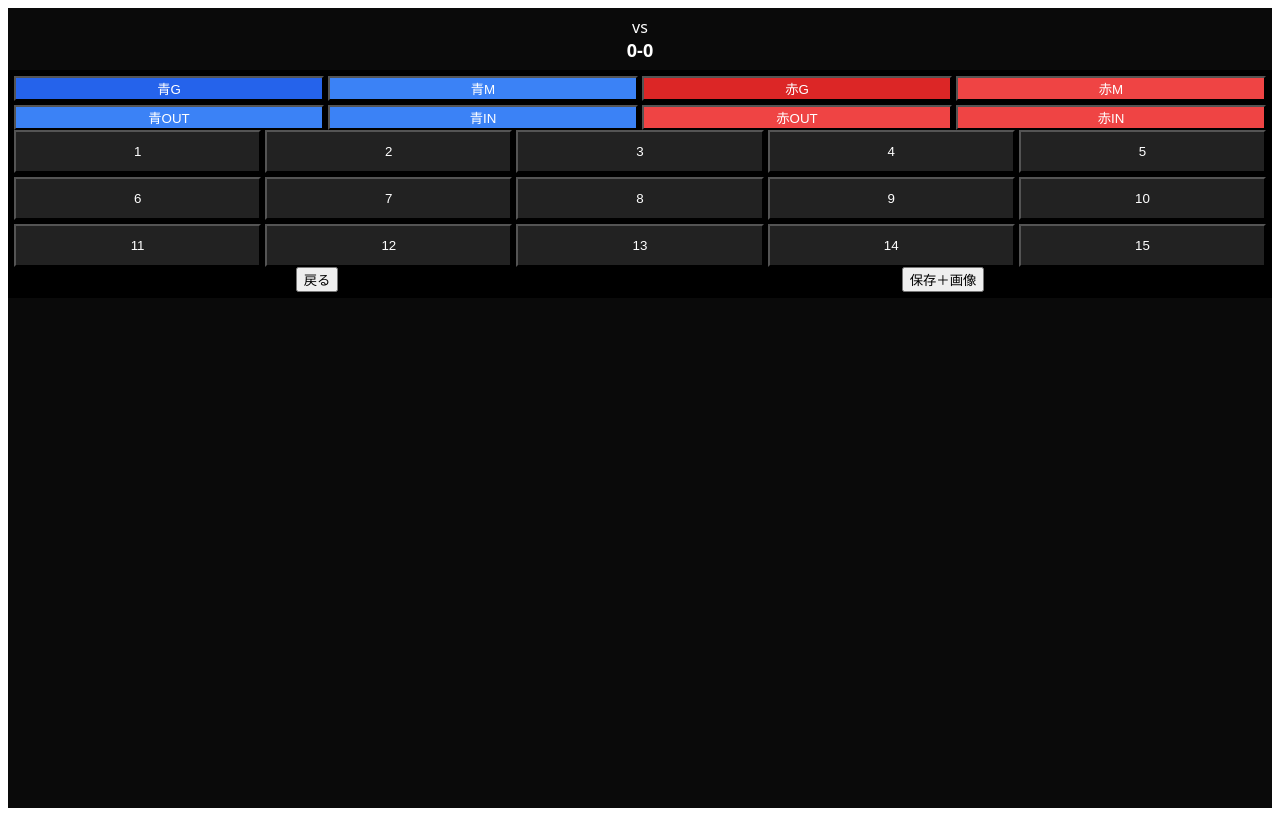
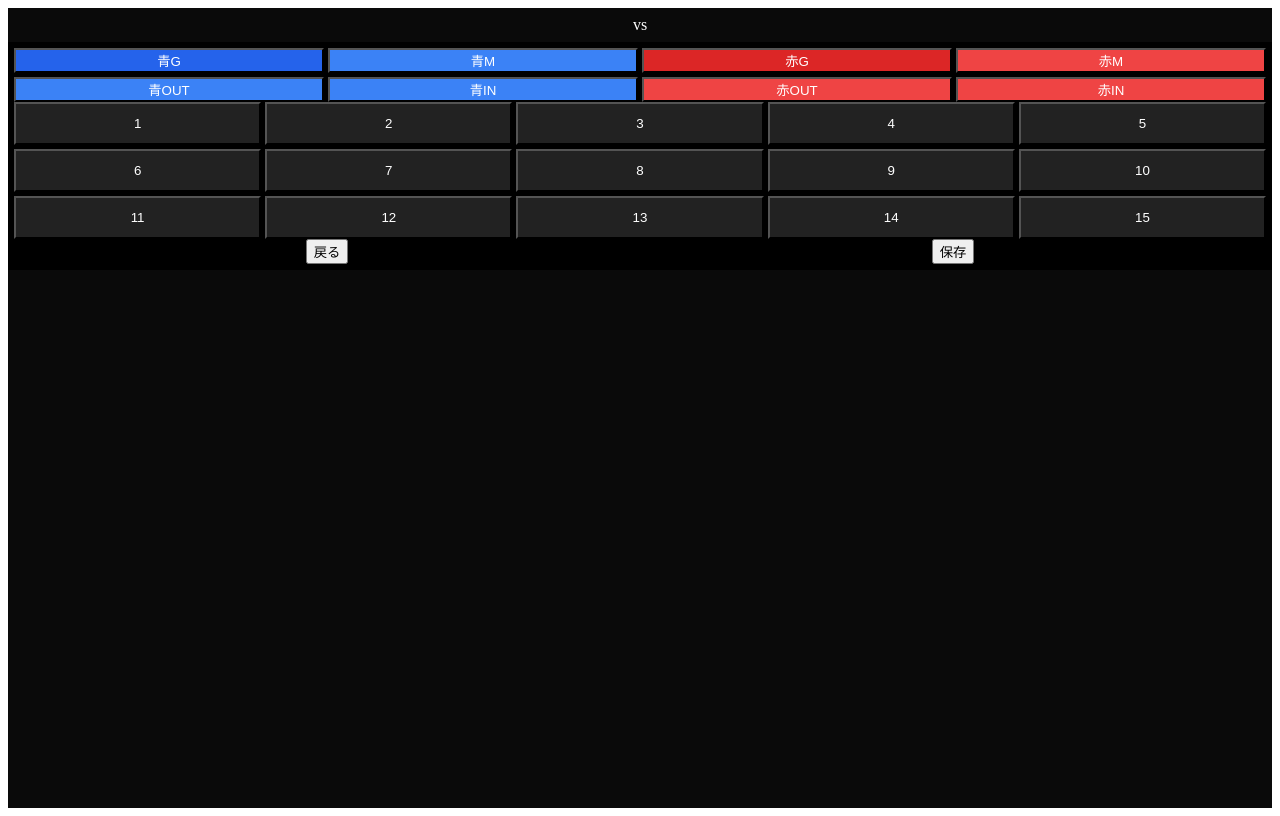
Before and after one commit to hakkinen9301/handball-score-new, a React (Create React App) app: page / in a window 1280 px wide. Both pictures are taken after a click on the button "試合開始". Built offline with nearby package versions, Linux system fonts and the light colour scheme.

Commit message:
Refactor event handling and score calculation
Removed score calculation from save function and adjusted event handling.

```diff
--- a/src/App.js
+++ b/src/App.js
@@ -20,24 +20,11 @@ export default function App() {
     if (saved) setHistory(JSON.parse(saved));
   }, []);
 
-  // スコア
-  const calcScore = () => {
-    let b = 0, r = 0;
-    events.forEach(e => {
-      if (e.type === "goal") {
-        if (e.team === "blue") b++;
-        if (e.team === "red") r++;
-      }
-    });
-    return `${b}-${r}`;
-  };
-
-  // イベント追加
   const addEvent = (team, type, number) => {
-    setEvents(prev => {
+    setEvents((prev) => {
       const list = [...prev, { team, type, number }];
       let b = 0, r = 0;
-      return list.map(e => {
+      return list.map((e) => {
         if (e.type === "goal") {
           if (e.team === "blue") b++;
           if (e.team === "red") r++;
@@ -47,20 +34,17 @@ export default function App() {
     });
   };
 
-  const undo = () => setEvents(prev => prev.slice(0, -1));
+  const undo = () => setEvents((prev) => prev.slice(0, -1));
 
-  // ■ 保存（履歴＋画像）
   const save = async () => {
     try {
-      // 履歴保存
       const newHistory = [
-        { info, events, score: calcScore(), id: Date.now() },
+        { info, events, id: Date.now() },
         ...history
       ];
       setHistory(newHistory);
       localStorage.setItem("matches", JSON.stringify(newHistory));
 
-      // 画像保存
       const canvas = await html2canvas(captureRef.current, {
         backgroundColor: "#0a0a0a",
         scale: 2
@@ -70,24 +54,15 @@ export default function App() {
       link.download = "score.png";
       link.href = canvas.toDataURL();
       link.click();
-
-    } catch (e) {
-      alert("画像保存に失敗（履歴は保存済み）");
+    } catch {
+      alert("画像保存失敗（履歴は保存済み）");
     }
-  };
-
-  const loadMatch = (m) => {
-    setInfo(m.info);
-    setEvents(m.events);
-    setStarted(true);
   };
 
   const numbers = Array.from({ length: 15 }, (_, i) => i + 1);
 
   return (
     <div style={styles.container}>
-
-      {/* ■ 開始前 */}
       {!started && (
         <div style={styles.startWrap}>
           <div style={styles.startBox}>
@@ -101,13 +76,17 @@ export default function App() {
               onChange={(e)=>setInfo({...info,away:e.target.value})}/>
             <button style={styles.startBtn} onClick={()=>setStarted(true)}>試合開始</button>
 
-            {/* 履歴一覧 */}
             {history.length > 0 && (
               <div style={{marginTop:20}}>
-                <div>履歴</div>
                 {history.map(h=>(
-                  <div key={h.id} onClick={()=>loadMatch(h)} style={styles.historyItem}>
-                    {h.info.date} {h.info.home} vs {h.info.away} ({h.score})
+                  <div key={h.id}
+                    onClick={()=>{
+                      setInfo(h.info);
+                      setEvents(h.events);
+                      setStarted(true);
+                    }}
+                    style={styles.historyItem}>
+                    {h.info.date} {h.info.home} vs {h.info.away}
                   </div>
                 ))}
               </div>
@@ -116,14 +95,12 @@ export default function App() {
         </div>
       )}
 
-      {/* ■ 試合画面 */}
       {started && (
         <>
           <div ref={captureRef}>
             <div style={styles.header}>
               <div>{info.date} {info.round}</div>
               <div>{info.home} vs {info.away}</div>
-              <div style={{fontSize:18, fontWeight:"bold"}}>{calcScore()}</div>
             </div>
 
             <div style={styles.timeline}>
@@ -161,7 +138,6 @@ export default function App() {
               <button style={styles.blueSub} onClick={()=>setMode("blue-miss")}>青M</button>
               <button style={styles.red} onClick={()=>setMode("red-goal")}>赤G</button>
               <button style={styles.redSub} onClick={()=>setMode("red-miss")}>赤M</button>
-
               <button style={styles.blueSub} onClick={()=>setMode("blue-out")}>青OUT</button>
               <button style={styles.blueSub} onClick={()=>setMode("blue-in")}>青IN</button>
               <button style={styles.redSub} onClick={()=>setMode("red-out")}>赤OUT</button>
@@ -181,7 +157,7 @@ export default function App() {
 
             <div style={styles.actions}>
               <button onClick={undo}>戻る</button>
-              <button onClick={save}>保存＋画像</button>
+              <button onClick={save}>保存</button>
             </div>
           </div>
         </>
@@ -191,7 +167,7 @@ export default function App() {
 }
 
 const styles = {
-  container:{background:"#0a0a0a",color:"#fff",height:"100vh",display:"flex",flexDirection:"column",fontFamily:"system-ui"},
+  container:{background:"#0a0a0a",color:"#fff",height:"100vh",display:"flex",flexDirection:"column"},
   header:{textAlign:"center",padding:8},
   timeline:{flex:1,overflowY:"auto",display:"flex",flexDirection:"column",alignItems:"center"},
   row:{display:"grid",gridTemplateColumns:"50px 100px 60px 100px 50px",width:"100%",maxWidth:420},
@@ -213,5 +189,5 @@ const styles = {
   startBox:{display:"flex",flexDirection:"column",gap:10,width:"80%"},
   bigInput:{padding:14},
   startBtn:{padding:14,background:"#2563eb",color:"#fff"},
-  historyItem:{padding:6,borderBottom:"1px solid #333",cursor:"pointer"}
+  historyItem:{padding:6,borderBottom:"1px solid #333"}
 };
```
